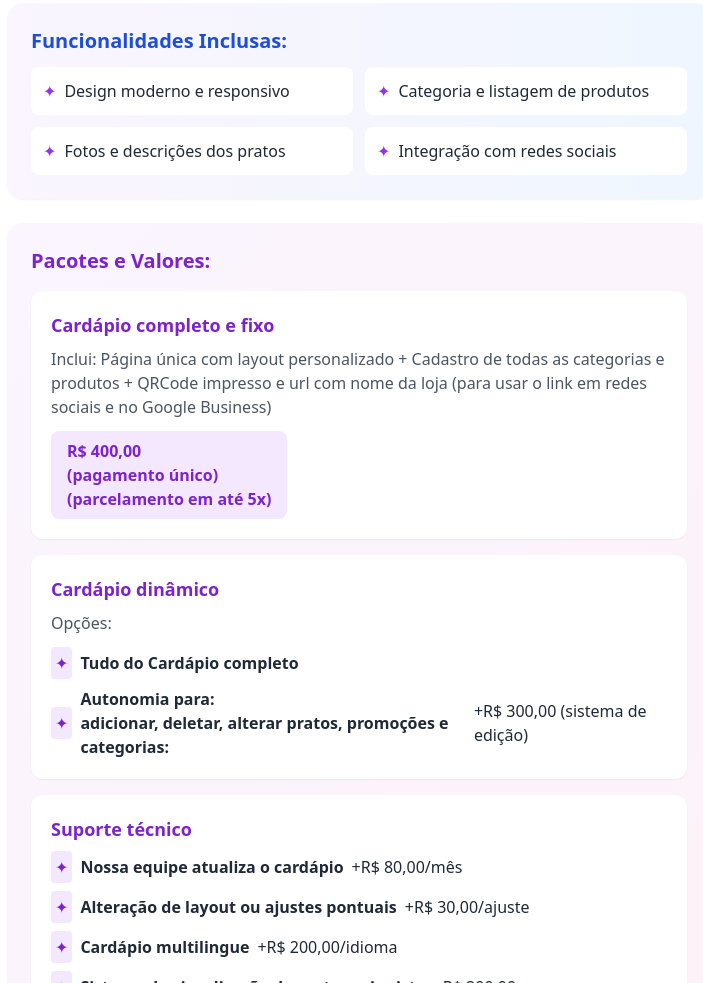
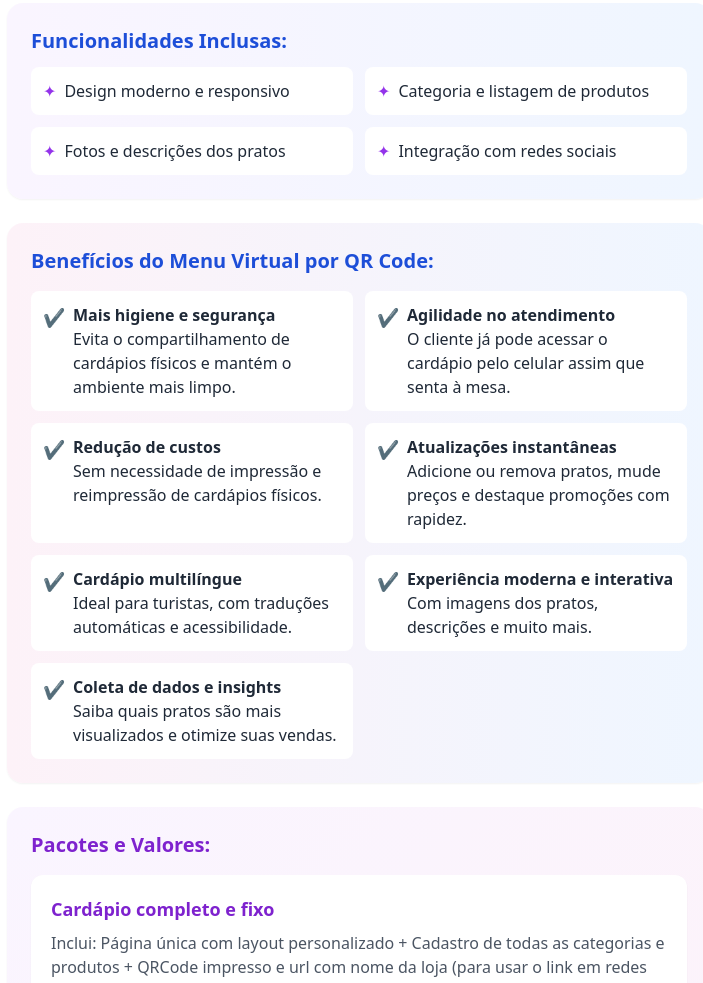
Before and after one commit to ascef182/menu-proposta, a plain HTML site: page index.html in a window 1280 px wide. Shown: the part 445-1428 px from the top of the page, without its empty margins (281-984 px from the left). Drawn offline with nearby package versions, Linux system fonts and the light colour scheme.

Commit message:
feat: add benefits

```diff
--- a/index.html
+++ b/index.html
@@ -216,6 +216,72 @@
             </ul>
           </div>
 
+          <!-- Benefícios -->
+          <div
+            class="bg-gradient-to-r from-pink-50 to-blue-50 p-6 rounded-2xl shadow-sm"
+          >
+            <h2 class="text-xl font-semibold mb-4 text-blue-700">
+              Benefícios do Menu Virtual por QR Code:
+            </h2>
+            <ul class="grid grid-cols-1 md:grid-cols-2 gap-3">
+              <li class="flex items-start gap-2 bg-white p-3 rounded-lg">
+                <span class="text-purple-600 text-lg">✔</span>
+                <div>
+                  <strong>Mais higiene e segurança</strong><br />
+                  Evita o compartilhamento de cardápios físicos e mantém o
+                  ambiente mais limpo.
+                </div>
+              </li>
+              <li class="flex items-start gap-2 bg-white p-3 rounded-lg">
+                <span class="text-purple-600 text-lg">✔</span>
+                <div>
+                  <strong>Agilidade no atendimento</strong><br />
+                  O cliente já pode acessar o cardápio pelo celular assim que
+                  senta à mesa.
+                </div>
+              </li>
+              <li class="flex items-start gap-2 bg-white p-3 rounded-lg">
+                <span class="text-purple-600 text-lg">✔</span>
+                <div>
+                  <strong>Redução de custos</strong><br />
+                  Sem necessidade de impressão e reimpressão de cardápios
+                  físicos.
+                </div>
+              </li>
+              <li class="flex items-start gap-2 bg-white p-3 rounded-lg">
+                <span class="text-purple-600 text-lg">✔</span>
+                <div>
+                  <strong>Atualizações instantâneas</strong><br />
+                  Adicione ou remova pratos, mude preços e destaque promoções
+                  com rapidez.
+                </div>
+              </li>
+              <li class="flex items-start gap-2 bg-white p-3 rounded-lg">
+                <span class="text-purple-600 text-lg">✔</span>
+                <div>
+                  <strong>Cardápio multilíngue</strong><br />
+                  Ideal para turistas, com traduções automáticas e
+                  acessibilidade.
+                </div>
+              </li>
+              <li class="flex items-start gap-2 bg-white p-3 rounded-lg">
+                <span class="text-purple-600 text-lg">✔</span>
+                <div>
+                  <strong>Experiência moderna e interativa</strong><br />
+                  Com imagens dos pratos, descrições e muito mais.
+                </div>
+              </li>
+              <li class="flex items-start gap-2 bg-white p-3 rounded-lg">
+                <span class="text-purple-600 text-lg">✔</span>
+                <div>
+                  <strong>Coleta de dados e insights</strong><br />
+                  Saiba quais pratos são mais visualizados e otimize suas
+                  vendas.
+                </div>
+              </li>
+            </ul>
+          </div>
+
           <!-- Pacotes -->
           <div
             class="bg-gradient-to-br from-purple-50 to-pink-50 p-6 rounded-2xl shadow-sm"
```
